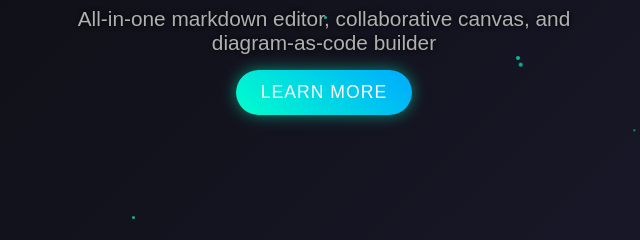
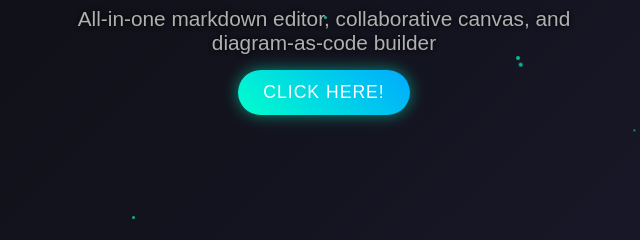
Before and after one commit to Samriddhi3901/secondary, a plain HTML site: page index.html in a window 1280 px wide. Shown: the part 504-744 px from the top of the page, 316-956 px from the left. Drawn offline with Linux system fonts and the light colour scheme.

Commit message:
Update index.html

```diff
--- a/index.html
+++ b/index.html
@@ -134,7 +134,7 @@
     <button class="button">See What's New | AI Diagram</button>
     <h1>Documents & diagrams<br>for engineering teams.</h1>
     <p>All-in-one markdown editor, collaborative canvas, and<br>diagram-as-code builder</p>
-    <a href="https://capstone-project-5hkw.vercel.app/" class="learn-more">Learn More</a>
+    <a href="https://capstone-project-5hkw.vercel.app/" class="learn-more">Click Here!</a>
   </div>
   <div class="particles">
     <div class="particle" style="left: 5%; top: 10%; width: 3px; height: 3px; animation-delay: 0s;"></div>
```
